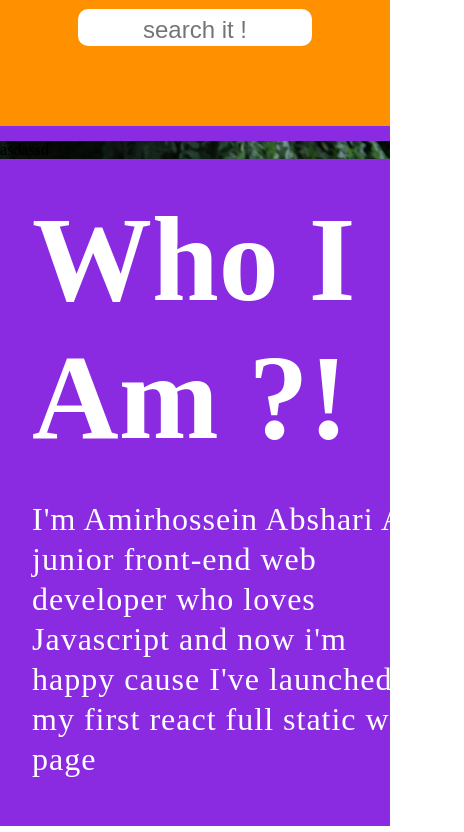
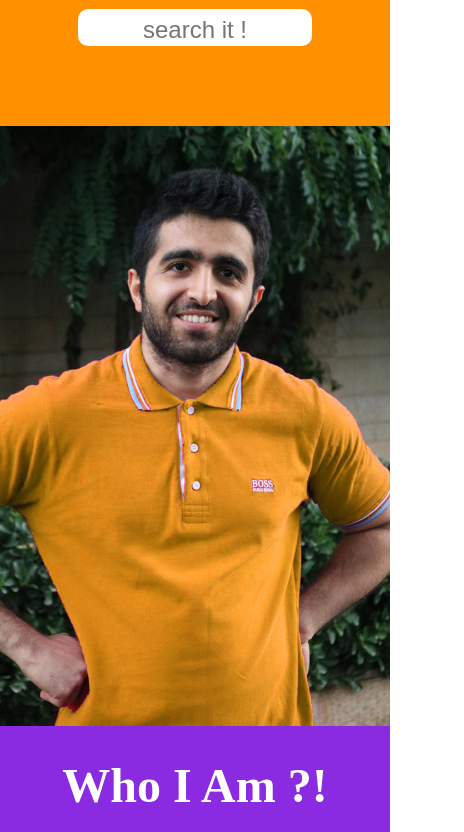
Before and after one commit to amirthenew/webidemySPA, a React (Create React App) app: page / in a window 390 px wide. Shown: the part 2672-3504 px from the top of the page, 464 px wide, since content can reach past the window. Built offline with nearby package versions, Linux system fonts and the light colour scheme.

Commit message:
styling profile

```diff
--- a/src/components/Profile.js
+++ b/src/components/Profile.js
@@ -5,7 +5,7 @@ const Profile = () => {
 
 
         <div className={styles.container}>
-        <div className={styles.photo}>asdassd</div>
+        <div className={styles.photo}></div>
           <div className={styles.textbox}>
             <h2>Who I Am ?!</h2>
             <p>
--- a/src/components/Profile.module.css
+++ b/src/components/Profile.module.css
@@ -3,14 +3,17 @@
     background-color: blueviolet;
     min-height: 700px;
     justify-content: center;
-    flex-direction: column;
+    flex-direction: row-reverse;
 
 }
 
 .photo {
+    display: flex;
     background: url(../images/profile.jpeg);
     background-size: cover;
     background-repeat: no-repeat;
+    min-height: 400px;
+    width: 50%;
 
 
 }
@@ -19,7 +22,7 @@
     font-size: 5rem;
     padding: 2rem;
     color: #fff;
-    width: 400px;
+    width: 50%;
 }
 
 .textbox h2 {}
@@ -34,7 +37,39 @@
 }
 
 @media only screen and (max-width:900px) {
-    .container {}
+    .container {
+        display: flex;
+        background-color: blueviolet;
+        justify-content: center;
+        flex-direction: column;
+    }
 
-    .photo {}
+    .textbox {
+        display: flex;
+        flex-direction: column;
+        font-size: 2rem;
+        color: #fff;
+        text-align: center;
+        width: auto;
+
+
+    }
+
+
+    .photo {
+        background-size: cover;
+        width: 100vw;
+        height: 600px;
+    }
+
+
 }
+
+@media only screen and (max-width:376px) {
+    .textbox p {
+
+        font-size: 1rem;
+
+
+    }
+}
```
